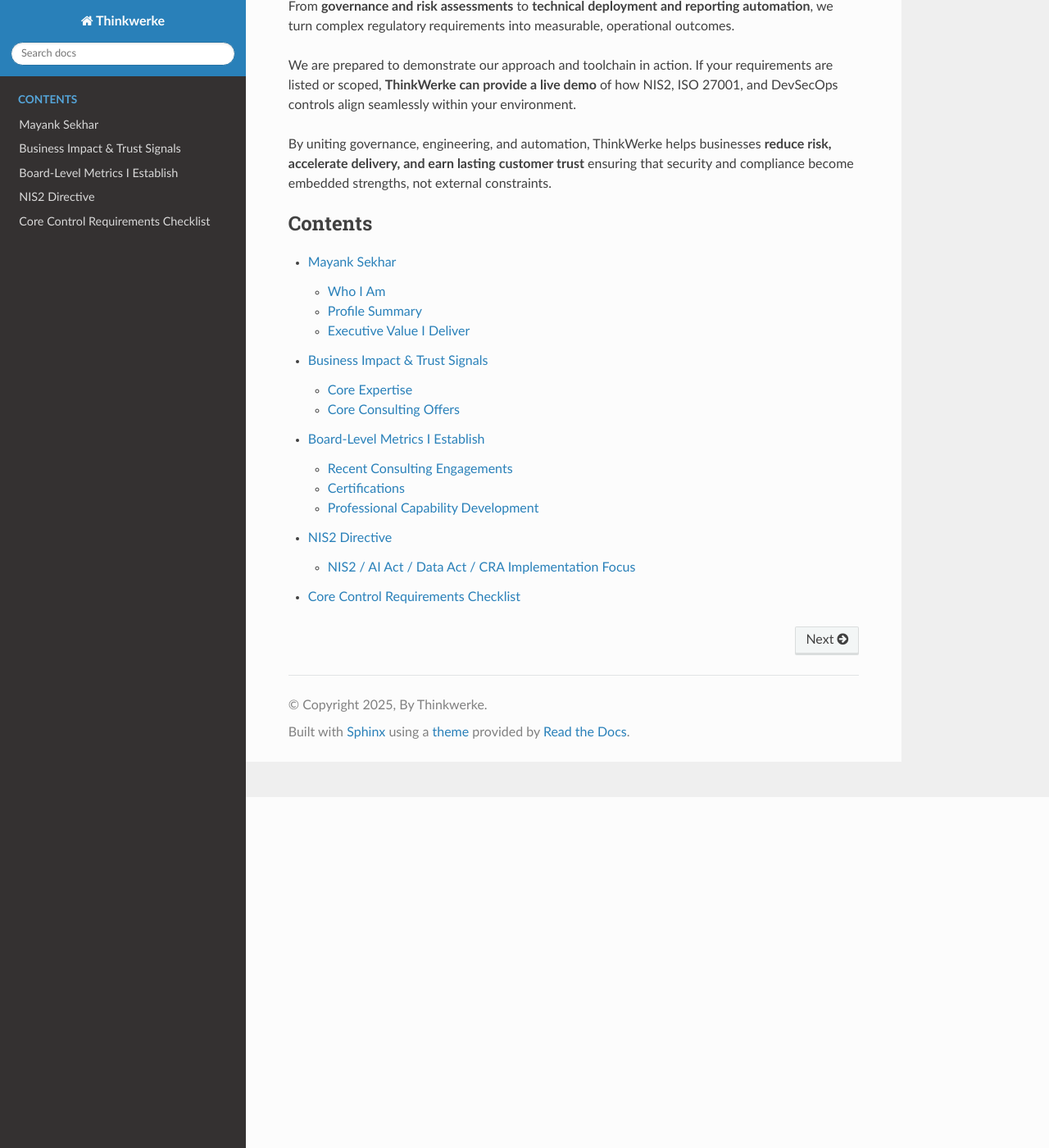
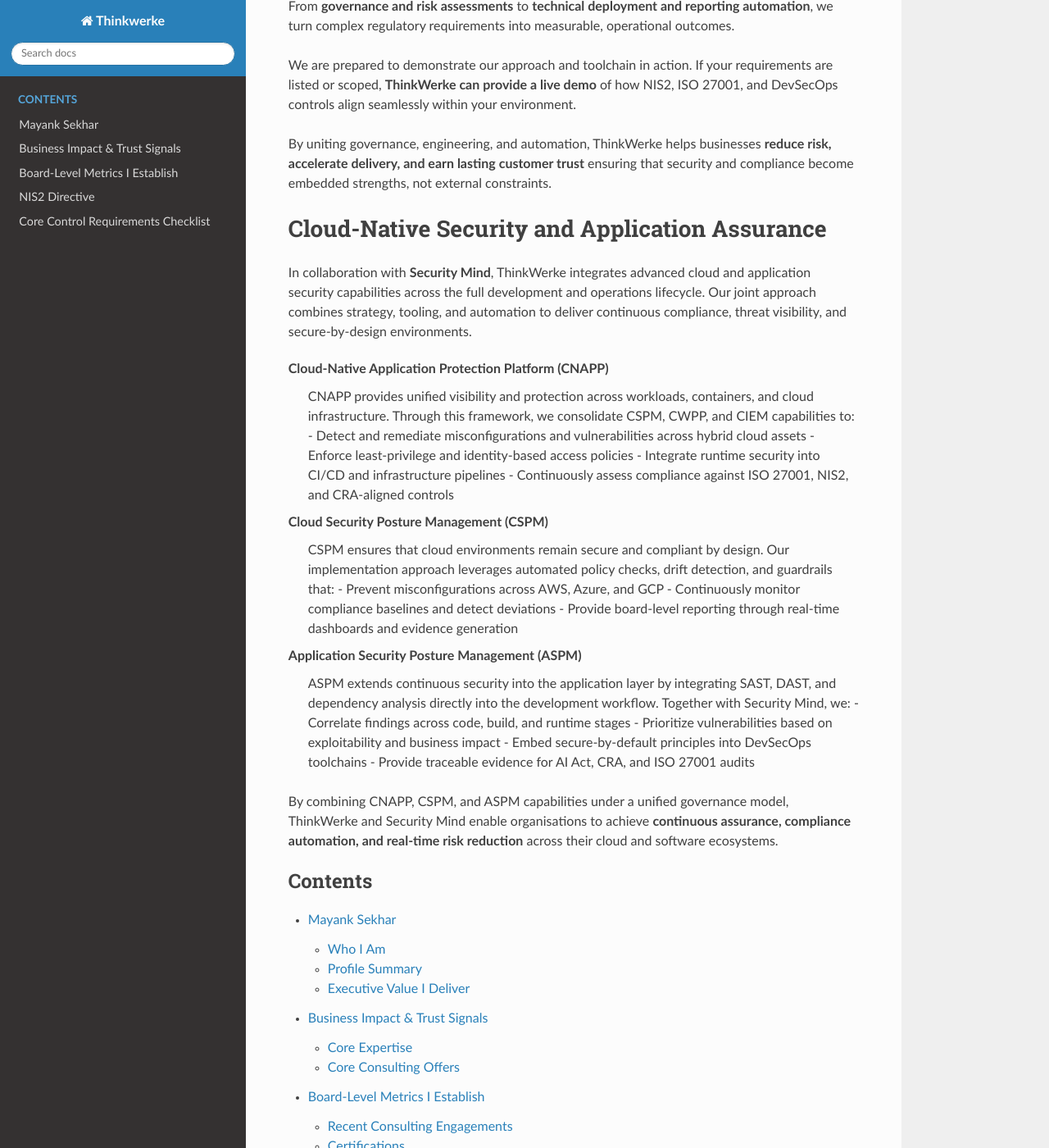
Before and after one commit to Mynkskhr/docs.thinkwerke, a Sphinx documentation site: the page built from docs/source/index.rst, in a window 1280 px wide and 1400 px high, scrolled down 428 px. Shown: the whole window at 82% size. Built offline with Sphinx 7.4.7 and the Read the Docs theme 3.1.0, drawn with Linux system fonts in a browser that asks for light colours.

Commit message:
Update index.rst

```diff
--- a/docs/source/index.rst
+++ b/docs/source/index.rst
@@ -13,6 +13,41 @@
 
 By uniting governance, engineering, and automation, ThinkWerke helps businesses **reduce risk, accelerate delivery, and earn lasting customer trust** ensuring that security and compliance become embedded strengths, not external constraints.
 
+Cloud-Native Security and Application Assurance
+===============================================
+
+In collaboration with **Security Mind**, ThinkWerke integrates advanced cloud and application security capabilities
+across the full development and operations lifecycle. Our joint approach combines strategy, tooling, and automation to
+deliver continuous compliance, threat visibility, and secure-by-design environments.
+
+**Cloud-Native Application Protection Platform (CNAPP)**
+  CNAPP provides unified visibility and protection across workloads, containers, and cloud infrastructure.
+  Through this framework, we consolidate CSPM, CWPP, and CIEM capabilities to:
+  - Detect and remediate misconfigurations and vulnerabilities across hybrid cloud assets
+  - Enforce least-privilege and identity-based access policies
+  - Integrate runtime security into CI/CD and infrastructure pipelines
+  - Continuously assess compliance against ISO 27001, NIS2, and CRA-aligned controls
+
+**Cloud Security Posture Management (CSPM)**
+  CSPM ensures that cloud environments remain secure and compliant by design.
+  Our implementation approach leverages automated policy checks, drift detection, and guardrails that:
+  - Prevent misconfigurations across AWS, Azure, and GCP
+  - Continuously monitor compliance baselines and detect deviations
+  - Provide board-level reporting through real-time dashboards and evidence generation
+
+**Application Security Posture Management (ASPM)**
+  ASPM extends continuous security into the application layer by integrating SAST, DAST, and dependency analysis
+  directly into the development workflow.
+  Together with Security Mind, we:
+  - Correlate findings across code, build, and runtime stages
+  - Prioritize vulnerabilities based on exploitability and business impact
+  - Embed secure-by-default principles into DevSecOps toolchains
+  - Provide traceable evidence for AI Act, CRA, and ISO 27001 audits
+
+By combining CNAPP, CSPM, and ASPM capabilities under a unified governance model, ThinkWerke and Security Mind
+enable organisations to achieve **continuous assurance, compliance automation, and real-time risk reduction** across
+their cloud and software ecosystems.
+
 
 
 .. toctree::
```
